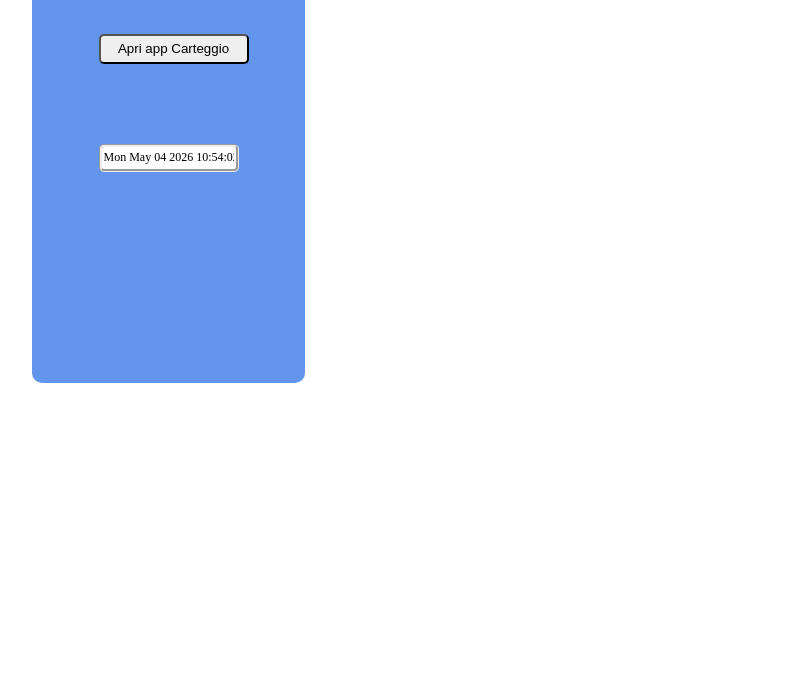
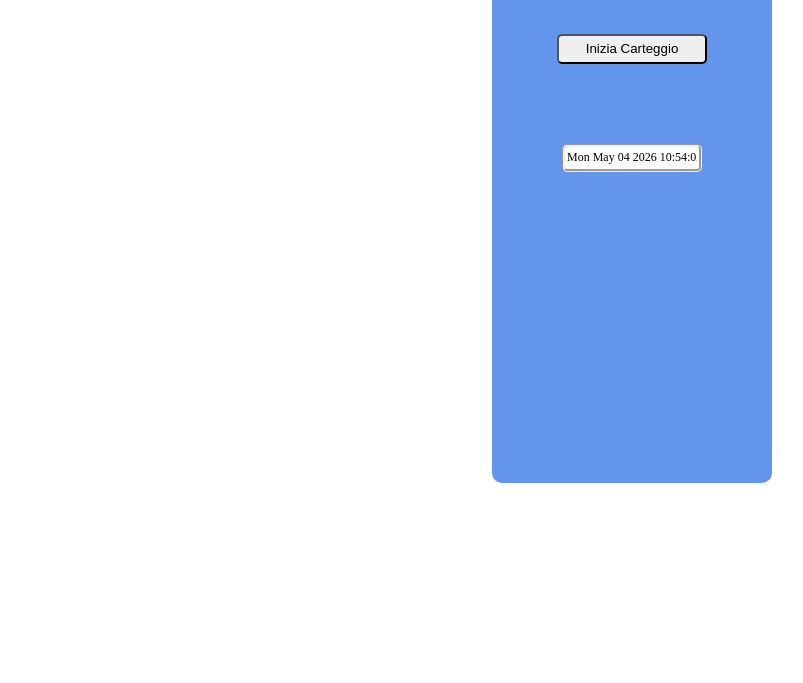
Before and after one commit to Barcelo2023/callapp, a plain HTML site: page index.html in a window 1280 px wide. Shown: the part 117-800 px from the top of the page, without its empty margins (8-811 px from the left). Drawn offline with Linux system fonts and the light colour scheme.

Commit message:
Add files via upload

```diff
--- a/index.html
+++ b/index.html
@@ -14,22 +14,23 @@
     margin: 0;
     padding: 0;
     display: flex;
-
+    justify-content: center;
     align-items: center;
 }
 
 
 
 #container{
-    height: 450px;
-    width:273px;
-    margin-left: 40px;
+    height: 550px;
+    width:280px;
+
+
     margin-top: 50px;
     background-color: cornflowerblue;
     border-radius: 10px;
     border: 5px;
     text-align: center;
-    justify-content: center;
+
 
 }
 
@@ -45,7 +46,7 @@ h3{
     font-family: 'Times New Roman', serif;
     margin-top: 80px;
     border: groove;
-    cursor: pointer;
+
 }
 
  button
@@ -54,8 +55,6 @@ h3{
     height: 30px;
     margin-top: 30px;
     border-radius: 5px;
-
-    margin-left: 10px;
     cursor: pointer;
 
 }
@@ -76,7 +75,7 @@ button:hover
       <div id="container">
       <h3>Carteggio</h3>
 
-      <button onclick="apriapp()">Apri app Carteggio</button>
+      <button onclick="apriapp()">Inizia Carteggio</button>
 
        <input type="text" name="data" id="data"  readonly>
 
```
